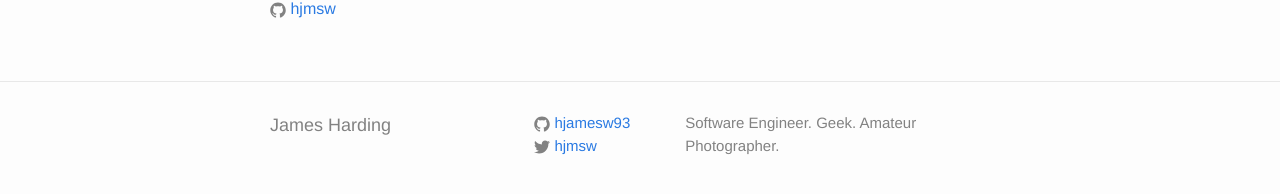
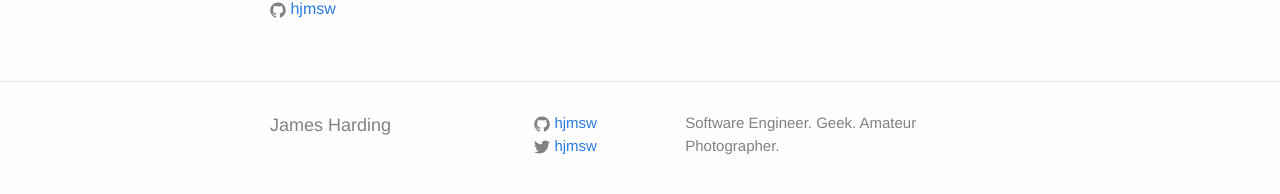
Before and after one commit to hjamesw93/hjamesw93.github.io, a Jekyll site: the page built from index.md, in a window 1280 px wide. Shown: the part 473-667 px from the top of the page. Built offline with Jekyll 4.4.1, drawn with Linux system fonts in a browser that asks for light colours.

Commit message:
Update _config.yml

```diff
--- a/_config.yml
+++ b/_config.yml
@@ -12,7 +12,7 @@ description: Software Engineer. Geek. Amateur Photographer.
 baseurl: "" # the subpath of your site, e.g. /blog
 url: "http://jamesharding.me" # the base hostname & protocol for your site
 twitter_username: hjmsw
-github_username:  hjamesw93
+github_username:  hjmsw
 
 # Build settings
 markdown: kramdown
```
